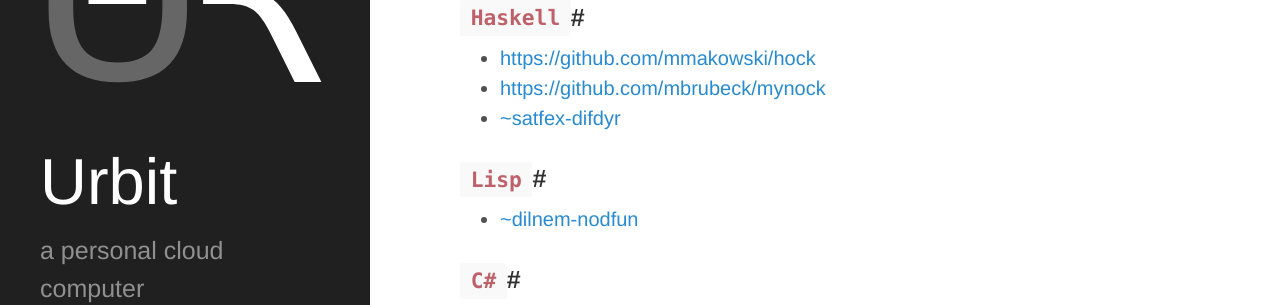
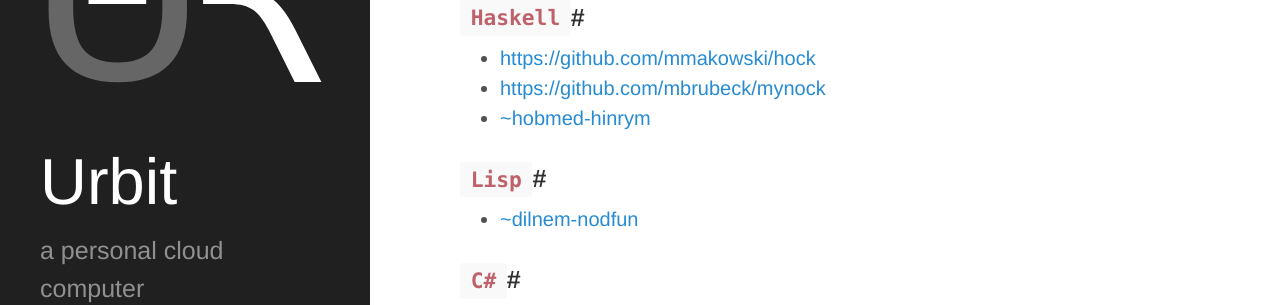
Before and after one commit to urbit/old-urbit.org, a Jekyll site: the page built from dev.md, in a window 1280 px wide and 900 px high, scrolled down 584 px. Shown: the part 153-458 px from the top of the window. Built offline with Jekyll 4.4.1, drawn with Linux system fonts in a browser that asks for light colours; Markdown is read by kramdown in place of the engine named in the settings.

Commit message:
Use canonical ship name

```diff
--- a/dev.md
+++ b/dev.md
@@ -27,7 +27,7 @@
 ###`Haskell`#
 + [https://github.com/mmakowski/hock](https://github.com/mmakowski/hock)
 + [https://github.com/mbrubeck/mynock](https://github.com/mbrubeck/mynock)
-+ [~satfex-difdyr](https://github.com/mrdomino/hsnock)
++ [~hobmed-hinrym](https://github.com/mrdomino/hsnock)
 
 ###`Lisp`#
 
```
